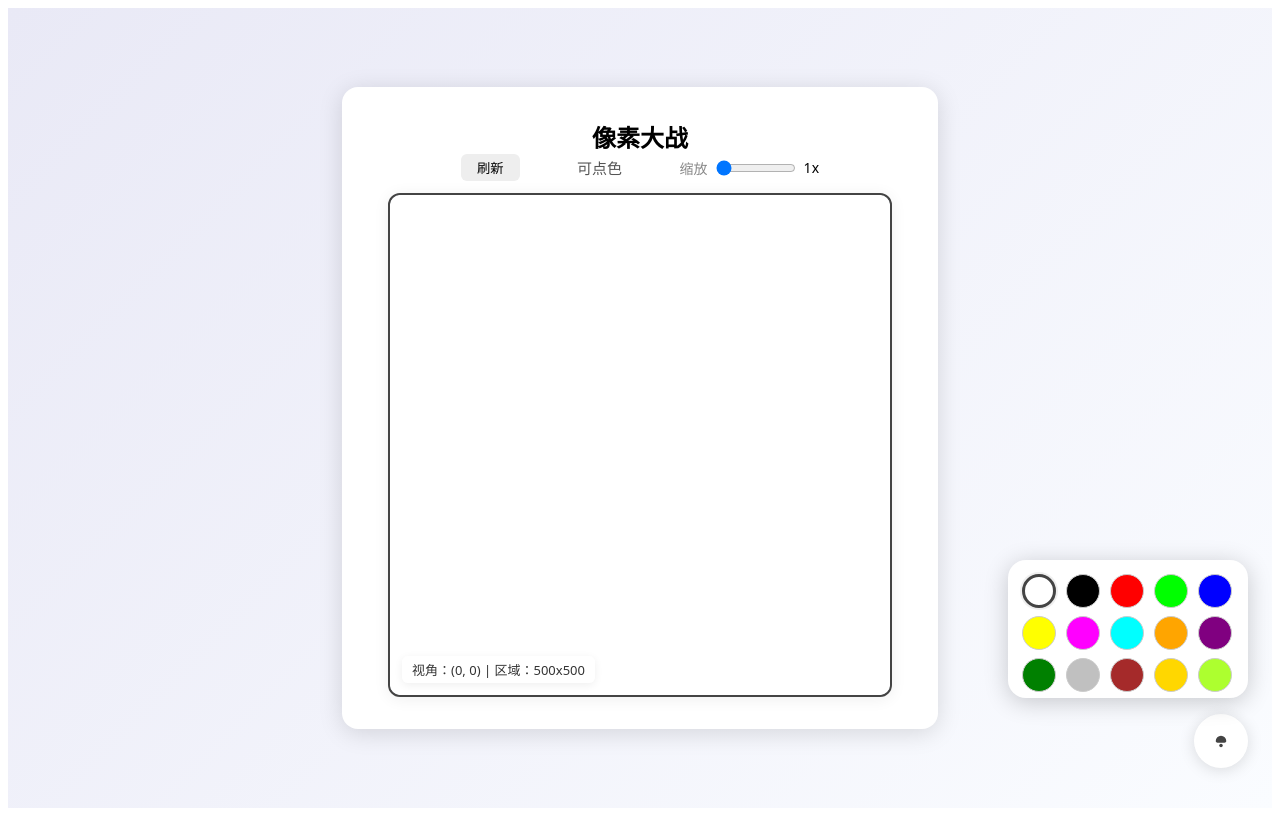
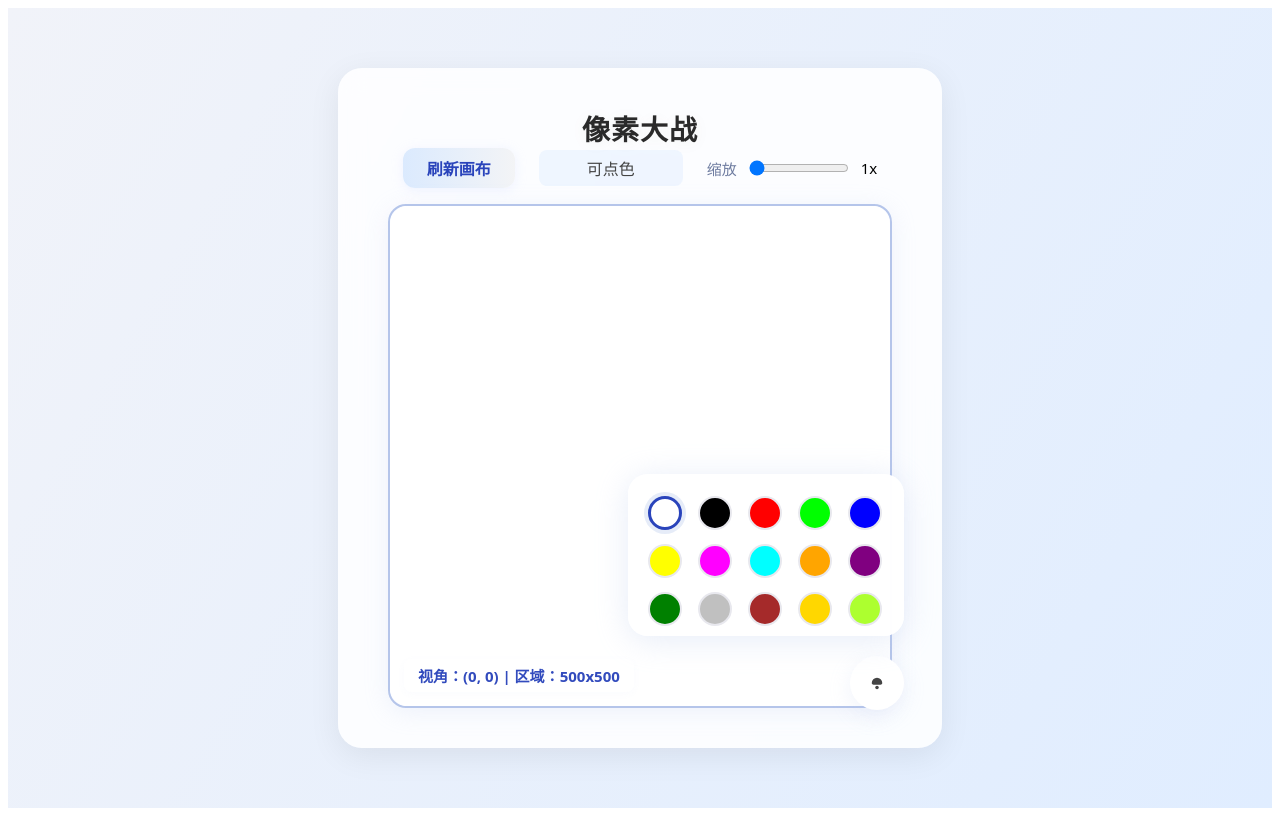
Before and after one commit to dt3211776496/test1, a Next.js app: page / in a window 1280 px wide. Both pictures are taken after a click on the button "选择颜色". Built offline with nearby package versions, Linux system fonts and the light colour scheme.

Commit message:
Update index.js

```diff
--- a/pages/index.js
+++ b/pages/index.js
@@ -21,9 +21,7 @@ export default function Home() {
   const [zoom, setZoom] = useState(INIT_ZOOM);
   const [message, setMessage] = useState("");
   const [paletteOpen, setPaletteOpen] = useState(false);
-  // 画布视角左上角坐标
   const [view, setView] = useState({ x: 0, y: 0 });
-  // 拖动状态
   const [dragging, setDragging] = useState(false);
   const [dragOrigin, setDragOrigin] = useState({ x: 0, y: 0 });
   const [dragViewOrigin, setDragViewOrigin] = useState({ x: 0, y: 0 });
@@ -53,7 +51,6 @@ export default function Home() {
     const ctx = canvasRef.current.getContext("2d");
     ctx.clearRect(0, 0, CANVAS_VIEWPORT, CANVAS_VIEWPORT);
     const pixelSize = zoom;
-    // 视窗区域左上角坐标
     const { x: startX, y: startY } = view;
     for (let y = 0; y < CANVAS_VIEWPORT / pixelSize; y++) {
       for (let x = 0; x < CANVAS_VIEWPORT / pixelSize; x++) {
@@ -66,12 +63,12 @@ export default function Home() {
           const color = board[boardY][boardX] ? board[boardY][boardX] : "#FFFFFF";
           ctx.fillStyle = color;
         } else {
-          ctx.fillStyle = "#eee"; // 边界外填充灰色
+          ctx.fillStyle = "#eee";
         }
         ctx.fillRect(x * pixelSize, y * pixelSize, pixelSize, pixelSize);
       }
     }
-    // 绘制网格线（轻微美化）
+    // 网格线
     if (zoom >= 8) {
       ctx.strokeStyle = "rgba(120,120,120,0.12)";
       ctx.lineWidth = 1;
@@ -97,16 +94,13 @@ export default function Home() {
       setMessage(`冷却中，请等待 ${cooldown} 秒`);
       return;
     }
-    // 获取画布相对坐标
     const rect = canvasRef.current.getBoundingClientRect();
     const scale = rect.width / CANVAS_VIEWPORT;
     const xInCanvas = (e.clientX - rect.left) / scale;
     const yInCanvas = (e.clientY - rect.top) / scale;
     const pixelSize = zoom;
-    // 视窗内坐标
     let px = Math.floor(xInCanvas / pixelSize);
     let py = Math.floor(yInCanvas / pixelSize);
-    // 画布实际坐标
     let boardX = view.x + px;
     let boardY = view.y + py;
     boardX = Math.max(0, Math.min(BOARD_SIZE - 1, boardX));
@@ -139,7 +133,6 @@ export default function Home() {
     const dy = Math.round((e.clientY - dragOrigin.y) / zoom);
     let newX = dragViewOrigin.x - dx;
     let newY = dragViewOrigin.y - dy;
-    // 限制视角不超出画布
     newX = Math.max(0, Math.min(BOARD_SIZE - Math.floor(CANVAS_VIEWPORT / zoom), newX));
     newY = Math.max(0, Math.min(BOARD_SIZE - Math.floor(CANVAS_VIEWPORT / zoom), newY));
     setView({ x: newX, y: newY });
@@ -168,13 +161,35 @@ export default function Home() {
     }
   }, [cooldown]);
 
+  // 触摸拖动（移动端）
+  const handleTouchStart = (e) => {
+    if (e.touches.length === 1) {
+      setDragging(true);
+      setDragOrigin({ x: e.touches[0].clientX, y: e.touches[0].clientY });
+      setDragViewOrigin({ ...view });
+    }
+  };
+  const handleTouchMove = (e) => {
+    if (!dragging || e.touches.length !== 1) return;
+    const dx = Math.round((e.touches[0].clientX - dragOrigin.x) / zoom);
+    const dy = Math.round((e.touches[0].clientY - dragOrigin.y) / zoom);
+    let newX = dragViewOrigin.x - dx;
+    let newY = dragViewOrigin.y - dy;
+    newX = Math.max(0, Math.min(BOARD_SIZE - Math.floor(CANVAS_VIEWPORT / zoom), newX));
+    newY = Math.max(0, Math.min(BOARD_SIZE - Math.floor(CANVAS_VIEWPORT / zoom), newY));
+    setView({ x: newX, y: newY });
+  };
+  const handleTouchEnd = () => {
+    setDragging(false);
+  };
+
   // 悬浮调色板
   const paletteBtnSize = 54;
 
   return (
     <div style={{
       minHeight: "100vh",
-      background: "linear-gradient(135deg,#e9e9f6 0%,#fafcff 100%)",
+      background: "linear-gradient(120deg, #f1f3f9 0%, #e0edff 100%)",
       fontFamily: "system-ui,sans-serif",
       display: "flex",
       alignItems: "center",
@@ -182,68 +197,81 @@ export default function Home() {
     }}>
       <div style={{
         width: CANVAS_VIEWPORT + 48,
-        background: "#fff",
-        borderRadius: 16,
-        boxShadow: "0 4px 24px #0002",
-        padding: "32px 24px",
-        position: "relative"
+        background: "rgba(255,255,255,0.85)",
+        borderRadius: 24,
+        boxShadow: "0 8px 32px 0 rgba(0,0,0,0.07)",
+        padding: "40px 28px",
+        position: "relative",
+        backdropFilter: "blur(12px)"
       }}>
         <h2 style={{
           textAlign: "center",
           margin: 0,
-          fontWeight: 600,
-          fontSize: 24
+          fontWeight: 700,
+          fontSize: 28,
+          letterSpacing: 1,
+          color: "#2a2a2a",
+          textShadow: "0 2px 16px #f2f2f2"
         }}>像素大战</h2>
-        <div style={{
-          textAlign: "center",
-          marginBottom: 12,
-          display: "flex",
-          justifyContent: "center",
-          alignItems: "center",
-          gap: 20
-        }}>
+        <div
+          style={{
+            marginBottom: 16,
+            display: "flex",
+            justifyContent: "center",
+            alignItems: "center",
+            gap: 24
+          }}
+        >
           <button
             onClick={fetchBoard}
             style={{
-              padding: "4px 16px",
-              borderRadius: 6,
+              padding: "8px 24px",
+              borderRadius: 12,
               border: "none",
-              background: "#eee",
-              fontWeight: 500,
-              cursor: "pointer"
+              background: "linear-gradient(90deg,#dbeafe 0%,#f3f4f6 100%)",
+              fontWeight: 600,
+              fontSize: 16,
+              color: "#2a44bb",
+              cursor: "pointer",
+              boxShadow: "0 2px 12px #c4d3ff44",
+              transition: "box-shadow .2s"
             }}
-          >刷新</button>
+          >刷新画布</button>
           <div style={{
-            fontSize: 15,
-            color: "#555",
+            fontSize: 16,
+            color: "#444",
             minWidth: 120,
-            textAlign: "center"
+            textAlign: "center",
+            fontWeight: 500,
+            borderRadius: 8,
+            background: "rgba(230,240,255,0.6)",
+            padding: "6px 12px"
           }}>
             {cooldown > 0 ? `冷却：${cooldown}秒` : "可点色"}
           </div>
           <div style={{
             display: "flex",
             alignItems: "center",
-            gap: 6
+            gap: 10
           }}>
-            <span style={{ fontSize: 14, color: "#888" }}>缩放</span>
+            <span style={{ fontSize: 15, color: "#6e7ca0" }}>缩放</span>
             <input
               type="range"
               min={MIN_ZOOM}
               max={MAX_ZOOM}
               value={zoom}
               onChange={e => setZoom(Number(e.target.value))}
-              style={{ width: 80 }}
+              style={{ width: 100 }}
             />
-            <span style={{ fontSize: 14 }}>{zoom}x</span>
+            <span style={{ fontSize: 15 }}>{zoom}x</span>
           </div>
         </div>
         <div style={{
           margin: "0 auto",
-          border: "2px solid #444",
-          borderRadius: 12,
-          boxShadow: "0 2px 16px #0001",
-          background: "#fafcff",
+          border: "2px solid #b5c5ea",
+          borderRadius: 18,
+          boxShadow: "0 4px 24px #b5c5ea33",
+          background: "rgba(245,248,255,0.94)",
           width: CANVAS_VIEWPORT,
           height: CANVAS_VIEWPORT,
           display: "flex",
@@ -260,9 +288,10 @@ export default function Home() {
               width: CANVAS_VIEWPORT,
               height: CANVAS_VIEWPORT,
               cursor: dragging ? "grab" : (cooldown > 0 ? "not-allowed" : "crosshair"),
-              borderRadius: 12,
+              borderRadius: 18,
               background: "#fff",
               display: loading ? "none" : "block",
+              boxShadow: "0 6px 16px #b5c5ea11",
               transition: "box-shadow 0.16s"
             }}
             onClick={handleCanvasClick}
@@ -270,6 +299,9 @@ export default function Home() {
             onMouseUp={handleMouseUp}
             onMouseLeave={handleMouseUp}
             onMouseMove={handleMouseMove}
+            onTouchStart={handleTouchStart}
+            onTouchEnd={handleTouchEnd}
+            onTouchMove={handleTouchMove}
           />
           {loading && (
             <div style={{
@@ -282,53 +314,56 @@ export default function Home() {
               fontSize: 20
             }}>加载中...</div>
           )}
-          {/* 坐标/视角信息 */}
           <div style={{
             position: "absolute",
-            left: 12,
-            bottom: 12,
-            background: "rgba(255,255,255,0.85)",
-            color: "#333",
-            padding: "4px 10px",
-            borderRadius: 6,
-            fontSize: 13,
-            boxShadow: "0 2px 8px #0001"
+            left: 14,
+            bottom: 14,
+            background: "rgba(255,255,255,0.9)",
+            color: "#2a44bb",
+            padding: "6px 14px",
+            borderRadius: 8,
+            fontSize: 15,
+            boxShadow: "0 2px 8px #b5c5ea11",
+            fontWeight: 600,
+            opacity: 0.96
           }}>
-            视角：({view.x}, {view.y})&nbsp;|&nbsp;区域：{Math.floor(CANVAS_VIEWPORT/zoom)}x{Math.floor(CANVAS_VIEWPORT/zoom)}
+            视角：({view.x}, {view.y}) | 区域：{Math.floor(CANVAS_VIEWPORT/zoom)}x{Math.floor(CANVAS_VIEWPORT/zoom)}
           </div>
         </div>
         {message && (
           <div style={{
             color: "#d00",
-            marginTop: 20,
+            marginTop: 26,
             textAlign: "center",
-            fontWeight: 500
+            fontWeight: 600,
+            fontSize: 16,
+            letterSpacing: 1
           }}>{message}</div>
         )}
 
         {/* 悬浮调色板 */}
         <div style={{
           position: "fixed",
-          right: 32,
-          bottom: 32,
+          right: 38,
+          bottom: 38,
           zIndex: 9999,
           display: "flex",
           flexDirection: "column",
           alignItems: "flex-end"
         }}>
           <div style={{
-            transition: "all 0.3s",
+            transition: "all 0.35s cubic-bezier(.4,.7,.4,1.2)",
             opacity: paletteOpen ? 1 : 0,
             pointerEvents: paletteOpen ? "auto" : "none",
-            transform: paletteOpen ? "translateY(0)" : "translateY(20px)",
-            marginBottom: paletteOpen ? 16 : 0,
-            boxShadow: "0 4px 24px #0003",
-            borderRadius: 18,
-            background: "#fff",
-            padding: paletteOpen ? "14px 14px 6px 14px" : "0",
+            transform: paletteOpen ? "translateY(0) scale(1)" : "translateY(20px) scale(0.85)",
+            marginBottom: paletteOpen ? 20 : 0,
+            boxShadow: "0 4px 32px #b5c5ea55",
+            borderRadius: 20,
+            background: "rgba(255,255,255,0.98)",
+            padding: paletteOpen ? "22px 20px 10px 20px" : "0",
             display: paletteOpen ? "grid" : "none",
             gridTemplateColumns: "repeat(5, 36px)",
-            gap: "8px"
+            gap: "14px"
           }}>
             {COLORS.map(c => (
               <button
@@ -337,11 +372,11 @@ export default function Home() {
                   background: c,
                   width: 34, height: 34,
                   borderRadius: "50%",
-                  border: selectedColor === c ? "3px solid #444" : "1px solid #ccc",
+                  border: selectedColor === c ? "3px solid #2a44bb" : "2px solid #e8e8ee",
                   cursor: "pointer",
                   outline: "none",
-                  boxShadow: selectedColor === c ? "0 0 0 2px #8882" : "",
-                  transition: "border 0.15s"
+                  boxShadow: selectedColor === c ? "0 0 0 4px #b5c5ea55" : "",
+                  transition: "border 0.16s"
                 }}
                 onClick={() => {
                   setSelectedColor(c);
@@ -359,7 +394,7 @@ export default function Home() {
               borderRadius: "50%",
               border: "none",
               background: selectedColor,
-              boxShadow: "0 2px 16px #0002",
+              boxShadow: "0 6px 22px #b5c5ea33",
               display: "flex",
               alignItems: "center",
               justifyContent: "center",
```
